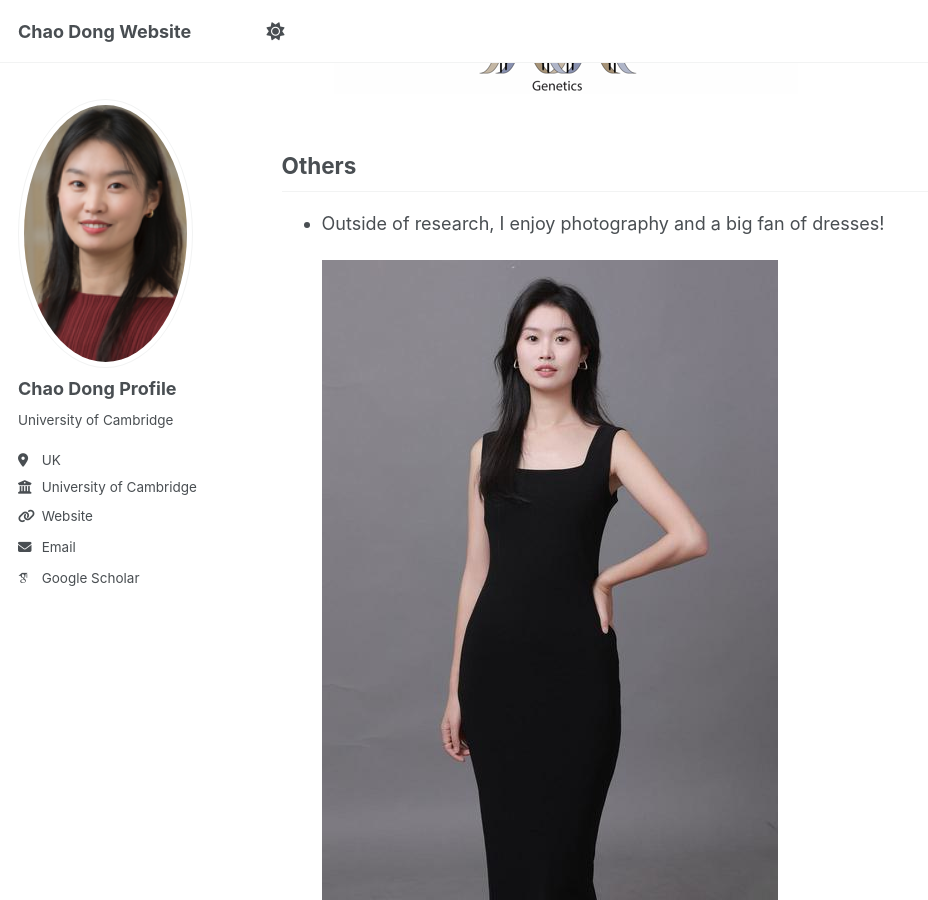
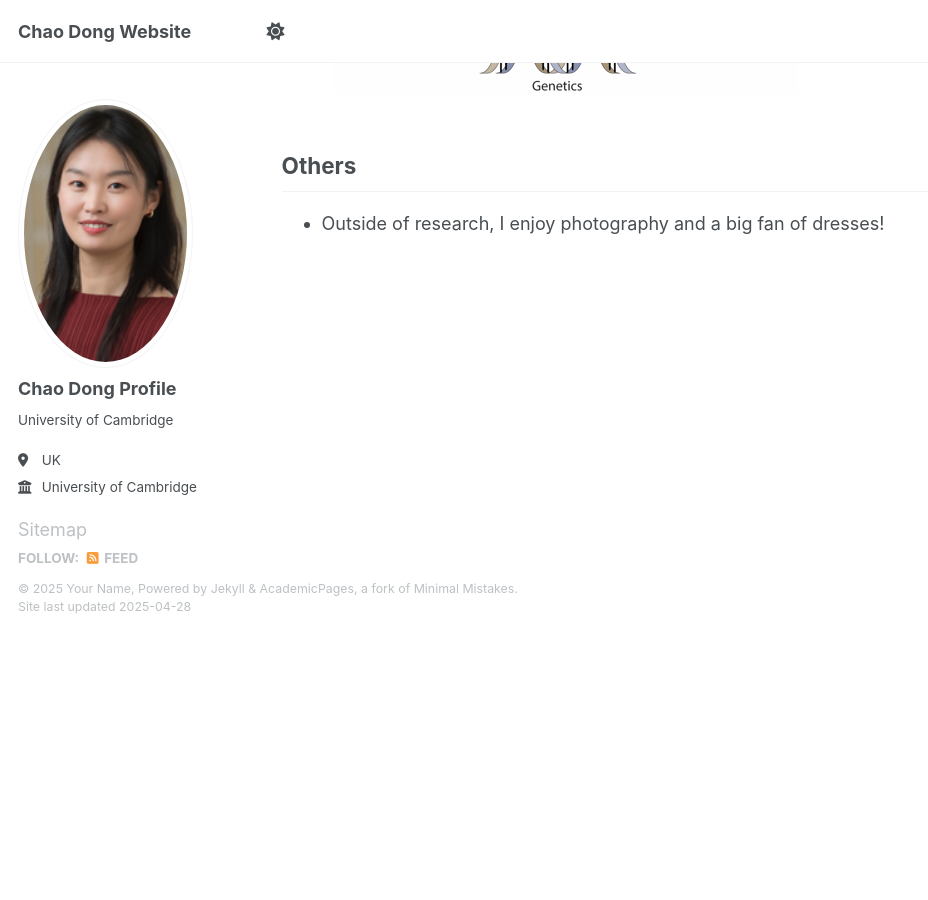
Before and after one commit to ChaoDong12/chaodong.github.io, a Jekyll site: the page built from _pages/about.md, in a window 1280 px wide and 900 px high, scrolled down 4513 px. Shown: the whole window, without its empty margins (0-928 px from the left). Built offline with Jekyll 4.4.1, drawn with Linux system fonts in a browser that asks for light colours; some web fonts are replaced; after the commit the page ends 5148 px from its top, so only the background shows below that.

Commit message:
Update about.md

```diff
--- a/_pages/about.md
+++ b/_pages/about.md
@@ -93,5 +93,3 @@ Theme
 Others
 ------
 * Outside of research, I enjoy photography and a big fan of dresses!
-
-  ![Editing](./images/Chao_black_01_new_01.jpg)
```
